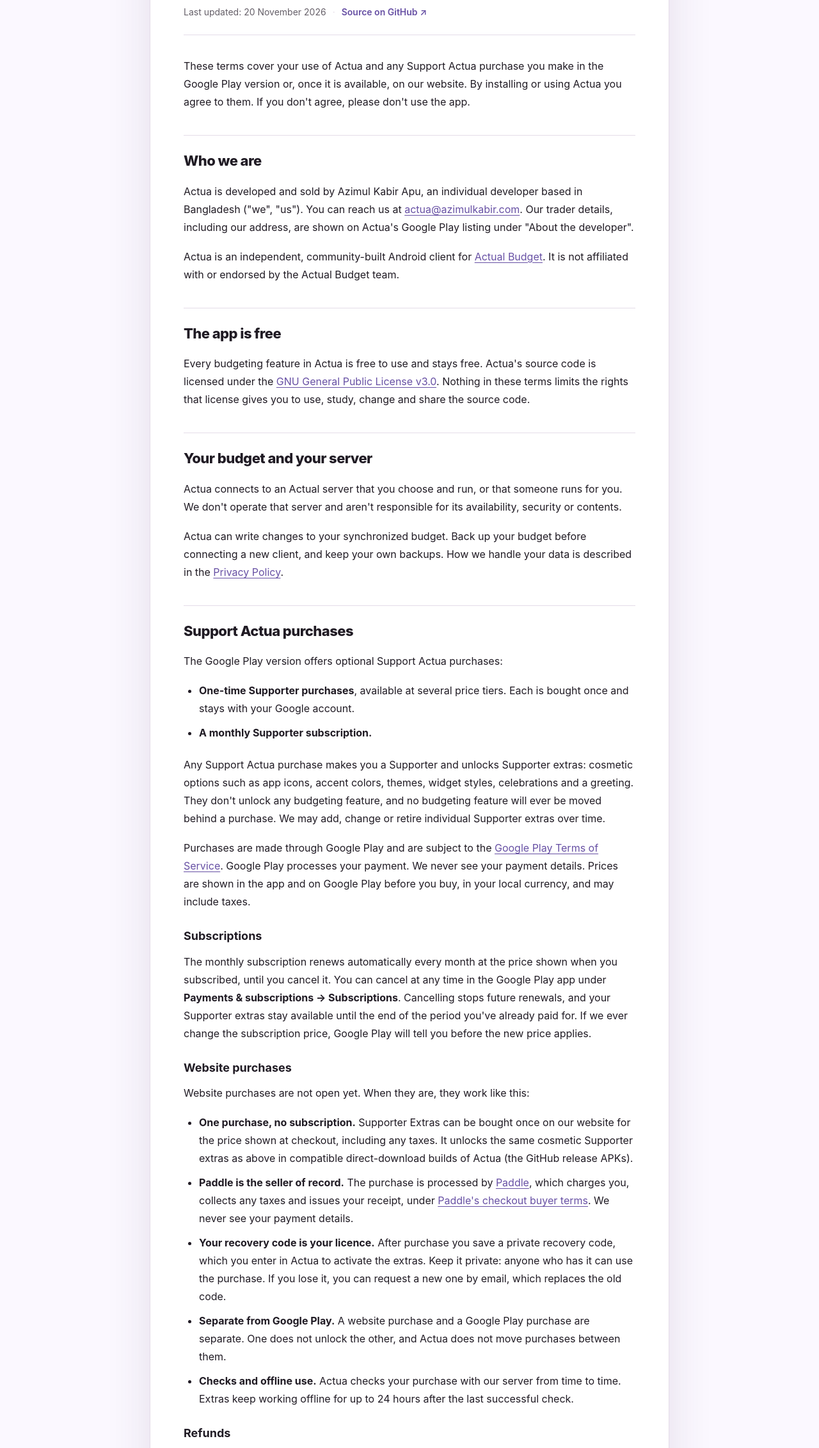
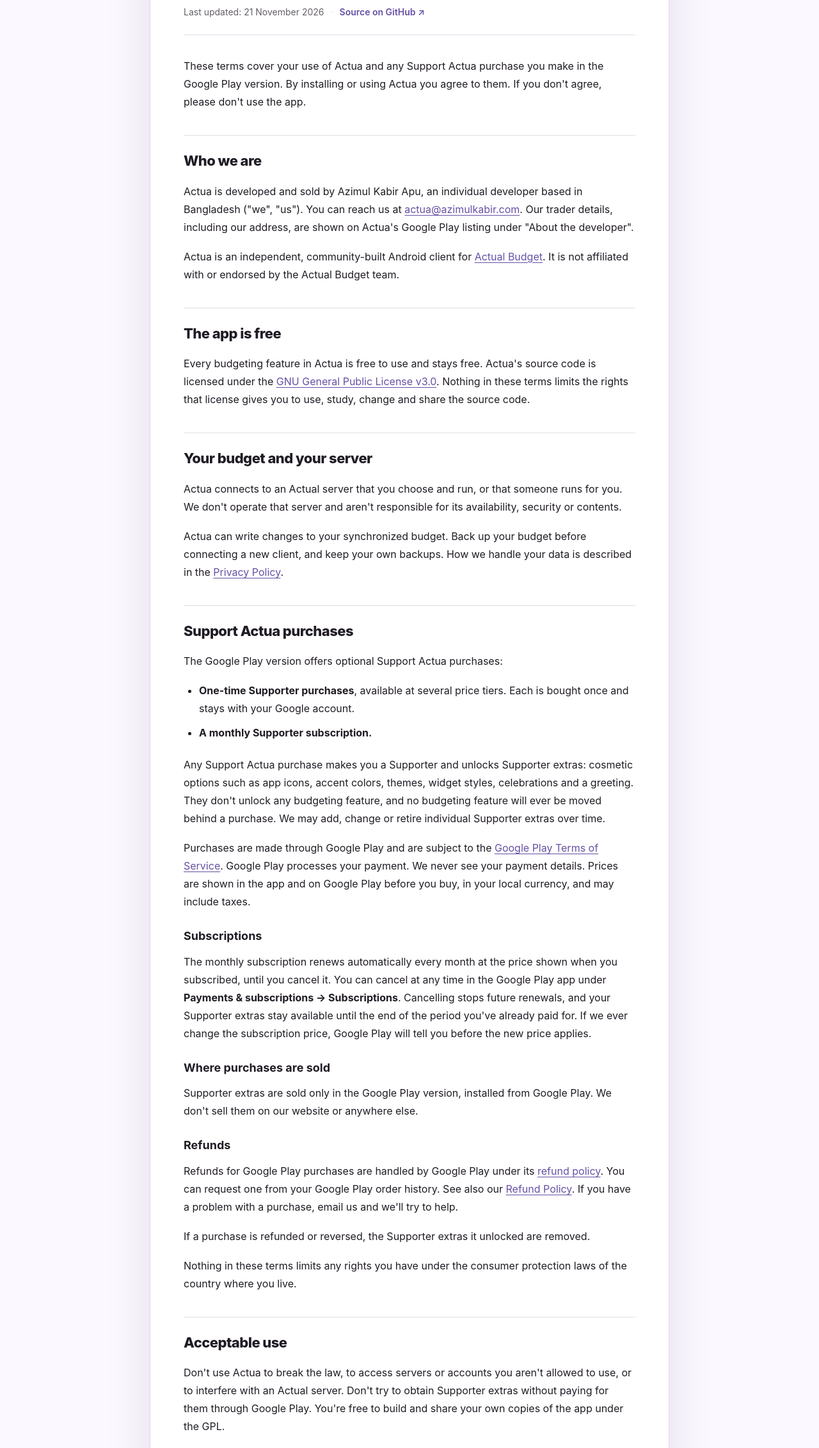
Before and after one commit to azimul-kabir/actua-website, a website: page terms.html in a window 1280 px wide. Shown: the part 275-2538 px from the top of the page at 64% size. Drawn offline with Linux system fonts and the light colour scheme.

Commit message:
Update legal pages from azimul-kabir/actua

```diff
--- a/terms.html
+++ b/terms.html
@@ -48,13 +48,13 @@
           <div class="eyebrow">LEGAL</div>
           <h1>Terms of Service</h1>
           <p class="legal-meta">
-            <span>Last updated: <time datetime="2026-11-20">20 November 2026</time></span><span class="legal-meta-separator" aria-hidden="true">·</span>
+            <span>Last updated: <time datetime="2026-11-21">21 November 2026</time></span><span class="legal-meta-separator" aria-hidden="true">·</span>
             <a href="https://github.com/azimul-kabir/actua/blob/main/TERMS.md" target="_blank" rel="noopener noreferrer">Source on GitHub ↗</a>
           </p>
         </header>
 
         <div class="legal-body">
-        <p>These terms cover your use of Actua and any Support Actua purchase you make in the Google Play version or, once it is available, on our website. By installing or using Actua you agree to them. If you don't agree, please don't use the app.</p>
+        <p>These terms cover your use of Actua and any Support Actua purchase you make in the Google Play version. By installing or using Actua you agree to them. If you don't agree, please don't use the app.</p>
 
         <h2 id="who-we-are">Who we are</h2>
 
@@ -89,29 +89,21 @@
 
         <p>The monthly subscription renews automatically every month at the price shown when you subscribed, until you cancel it. You can cancel at any time in the Google Play app under <strong>Payments &amp; subscriptions → Subscriptions</strong>. Cancelling stops future renewals, and your Supporter extras stay available until the end of the period you've already paid for. If we ever change the subscription price, Google Play will tell you before the new price applies.</p>
 
-        <h3 id="website-purchases">Website purchases</h3>
+        <h3 id="where-purchases-are-sold">Where purchases are sold</h3>
 
-        <p>Website purchases are not open yet. When they are, they work like this:</p>
-
-        <ul>
-          <li><strong>One purchase, no subscription.</strong> Supporter Extras can be bought once on our website for the price shown at checkout, including any taxes. It unlocks the same cosmetic Supporter extras as above in compatible direct-download builds of Actua (the GitHub release APKs).</li>
-          <li><strong>Paddle is the seller of record.</strong> The purchase is processed by <a href="https://www.paddle.com/" target="_blank" rel="noopener noreferrer">Paddle</a>, which charges you, collects any taxes and issues your receipt, under <a href="https://www.paddle.com/legal/buyer-terms" target="_blank" rel="noopener noreferrer">Paddle's checkout buyer terms</a>. We never see your payment details.</li>
-          <li><strong>Your recovery code is your licence.</strong> After purchase you save a private recovery code, which you enter in Actua to activate the extras. Keep it private: anyone who has it can use the purchase. If you lose it, you can request a new one by email, which replaces the old code.</li>
-          <li><strong>Separate from Google Play.</strong> A website purchase and a Google Play purchase are separate. One does not unlock the other, and Actua does not move purchases between them.</li>
-          <li><strong>Checks and offline use.</strong> Actua checks your purchase with our server from time to time. Extras keep working offline for up to 24 hours after the last successful check.</li>
-        </ul>
+        <p>Supporter extras are sold only in the Google Play version, installed from Google Play. We don't sell them on our website or anywhere else.</p>
 
         <h3 id="refunds">Refunds</h3>
 
-        <p>Refunds for Google Play purchases are handled by Google Play under its <a href="https://support.google.com/googleplay/answer/2479637" target="_blank" rel="noopener noreferrer">refund policy</a>. You can request one from your Google Play order history. Website purchases can be refunded within 14 days under our <a href="https://actua.azimulkabir.com/refund" target="_blank" rel="noopener noreferrer">Refund Policy</a>. If you have a problem with a purchase, email us and we'll try to help.</p>
+        <p>Refunds for Google Play purchases are handled by Google Play under its <a href="https://support.google.com/googleplay/answer/2479637" target="_blank" rel="noopener noreferrer">refund policy</a>. You can request one from your Google Play order history. See also our <a href="https://actua.azimulkabir.com/refund" target="_blank" rel="noopener noreferrer">Refund Policy</a>. If you have a problem with a purchase, email us and we'll try to help.</p>
 
-        <p>If a purchase is refunded or reversed, the Supporter extras it unlocked are removed. For a website purchase, Actua stops renewing access after the refund, and extras already checked on your device can last up to 24 hours more.</p>
+        <p>If a purchase is refunded or reversed, the Supporter extras it unlocked are removed.</p>
 
         <p>Nothing in these terms limits any rights you have under the consumer protection laws of the country where you live.</p>
 
         <h2 id="acceptable-use">Acceptable use</h2>
 
-        <p>Don't use Actua to break the law, to access servers or accounts you aren't allowed to use, or to interfere with an Actual server. Don't try to obtain Supporter extras without paying for them through Google Play or our website. You're free to build and share your own copies of the app under the GPL.</p>
+        <p>Don't use Actua to break the law, to access servers or accounts you aren't allowed to use, or to interfere with an Actual server. Don't try to obtain Supporter extras without paying for them through Google Play. You're free to build and share your own copies of the app under the GPL.</p>
 
         <h2 id="no-warranty">No warranty</h2>
 
```
Also changed, not shown: privacy.html (+4 -17 lines).
